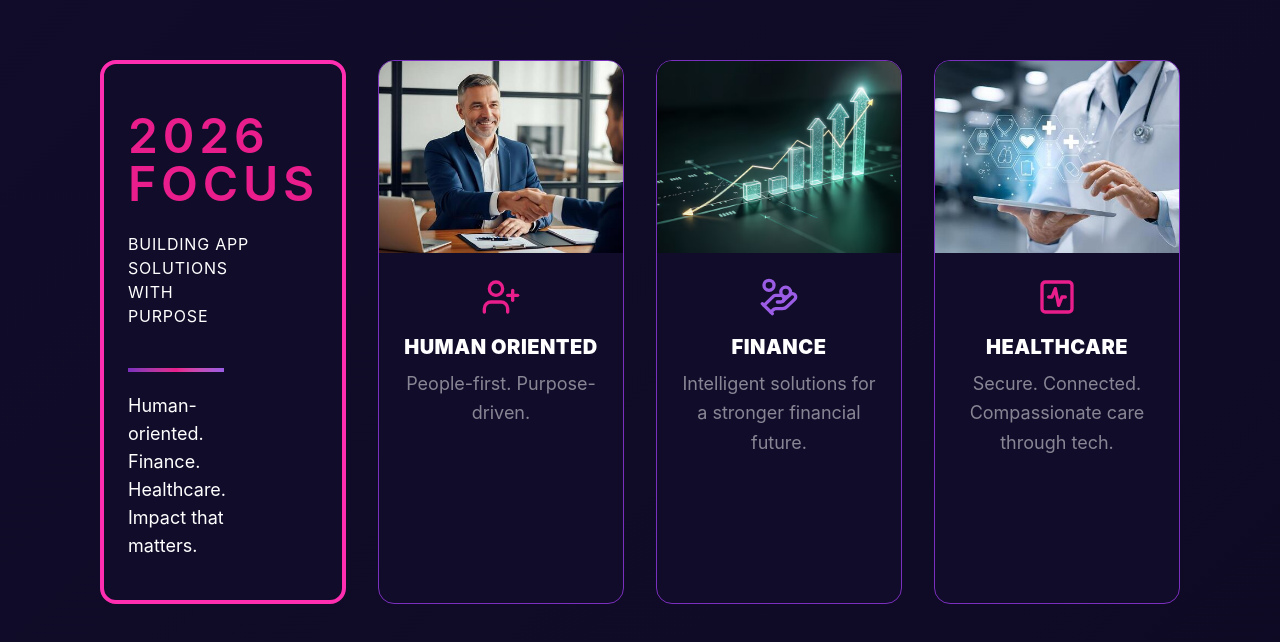
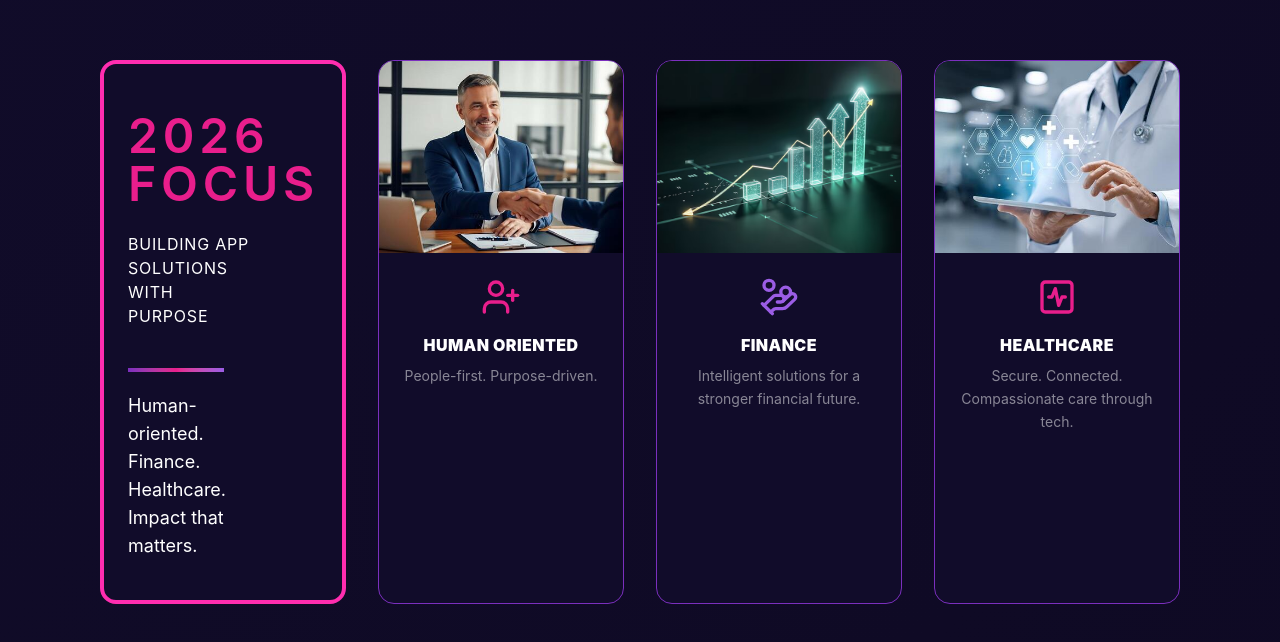
Before and after one commit to Matyas311/fendous-site, a React (Vite) app: page / in a window 1280 px wide. Shown: the part 4124-4766 px from the top of the page. Built offline with nearby package versions, Linux system fonts and the light colour scheme.

Commit message:
animaceeeeeeeeeeeeee

```diff
--- a/src/App.tsx
+++ b/src/App.tsx
@@ -70,7 +70,7 @@ function App() {
       <motion.div
         initial={{ opacity: 0 }}
         whileInView={{ opacity: 1 }}
-        viewport={{ once: true }}
+        viewport={{ once: false, amount: 0.3 }}
         transition={{ duration: 0.6 }}
       >
         <JourneySection
--- a/src/components/FocusSection.tsx
+++ b/src/components/FocusSection.tsx
@@ -1,3 +1,5 @@
+import { motion } from "framer-motion";
+
 interface Goal {
   id: number;
   icon: React.ReactNode;
@@ -22,7 +24,6 @@ export default function FocusSection({
 }: FocusSectionProps) {
   return (
     <section className="grid grid-cols-4 gap-8 w-full text-white items-stretch px-25 py-25">
-      {" "}
       {/* Header card */}
       <div className="bg-brand-card border-4 border-brand-magenta rounded-2xl py-10 pl-6">
         <div className="mb-10 pt-2">
@@ -39,9 +40,13 @@ export default function FocusSection({
         </div>
       </div>
       {/* Goal cards */}
-      {goals.map((goal) => (
-        <div
+      {goals.map((goal, i) => (
+        <motion.div
           key={goal.id}
+          initial={{ opacity: 0, y: i % 2 === 0 ? 50 : -50 }}
+          whileInView={{ opacity: 1, y: 0 }}
+          viewport={{ once: false, amount: 0.3 }}
+          transition={{ duration: 0.6, delay: i * 0.1, ease: "easeOut" }}
           className={`bg-brand-card border border-brand-purple rounded-2xl overflow-hidden flex flex-col hover:border-brand-pink transition-all duration-300 ${goal.glowColor}`}
         >
           {/* Stock image */}
@@ -56,14 +61,14 @@ export default function FocusSection({
           {/* Content */}
           <div className="p-6 flex flex-col items-center text-center">
             <div className="mb-4">{goal.icon}</div>
-            <h3 className="text-white font-black text-xl tracking-wide uppercase mb-2">
+            <h3 className="text-white font-black text-base tracking-wide uppercase mb-2">
               {goal.title}
             </h3>
-            <p className="text-white/50 text-lg leading-relaxed">
+            <p className="text-white/50 text-sm leading-relaxed">
               {goal.description}
             </p>
           </div>
-        </div>
+        </motion.div>
       ))}
     </section>
   );
--- a/src/components/ProductShowcaseSection.tsx
+++ b/src/components/ProductShowcaseSection.tsx
@@ -1,3 +1,6 @@
+import { motion } from "framer-motion";
+import { useState } from "react";
+
 interface FeatureItem {
   id: number;
   icon: React.ReactNode;
@@ -22,8 +25,15 @@ export default function ProductShowcaseSection({
   features,
   image,
 }: ProductShowcaseSectionProps) {
+  const [shimmer, setShimmer] = useState(false);
   return (
-    <section className="min-h-screen text-white flex flex-col items-center justify-center px-12 py-20">
+    <section className="h-fit text-white flex flex-col items-center justify-center px-12 py-20">
+      <motion.div
+        className={`relative overflow-hidden flex-1 ${shimmer ? "shimmer-effect play" : "shimmer-effect"}`}
+        onViewportEnter={() => setShimmer(true)}
+        onViewportLeave={() => setShimmer(false)}
+        viewport={{ amount: 0.5 }}
+      >
         <div className="animated-gradient-border rounded-3xl p-[5px]">
           <div className="w-full max-w-6xl bg-brand-card border border-brand-purple rounded-3xl p-16">
             {/* Header */}
@@ -73,6 +83,7 @@ export default function ProductShowcaseSection({
             </div>
           </div>
         </div>
+      </motion.div>
     </section>
   );
 }
--- a/src/index.css
+++ b/src/index.css
@@ -36,3 +36,28 @@ html {
   animation: marquee 30s linear infinite;
   width: max-content;
 }
+
+@keyframes shimmer {
+  0% { transform: translateX(-100%); }
+  100% { transform: translateX(100%); }
+}
+
+.shimmer-effect::after {
+  content: "";
+  position: absolute;
+  top: 0;
+  left: 0;
+  width: 100%;
+  height: 100%;
+  background: linear-gradient(
+    100deg,
+    transparent 30%,
+    rgba(255, 255, 255, 0.3) 50%,
+    transparent 70%
+  );
+  transform: translateX(-100%);
+}
+
+.shimmer-effect.play::after {
+  animation: shimmer 1.2s ease;
+}
```
Lines whose indentation alone changed are shown as unchanged.
